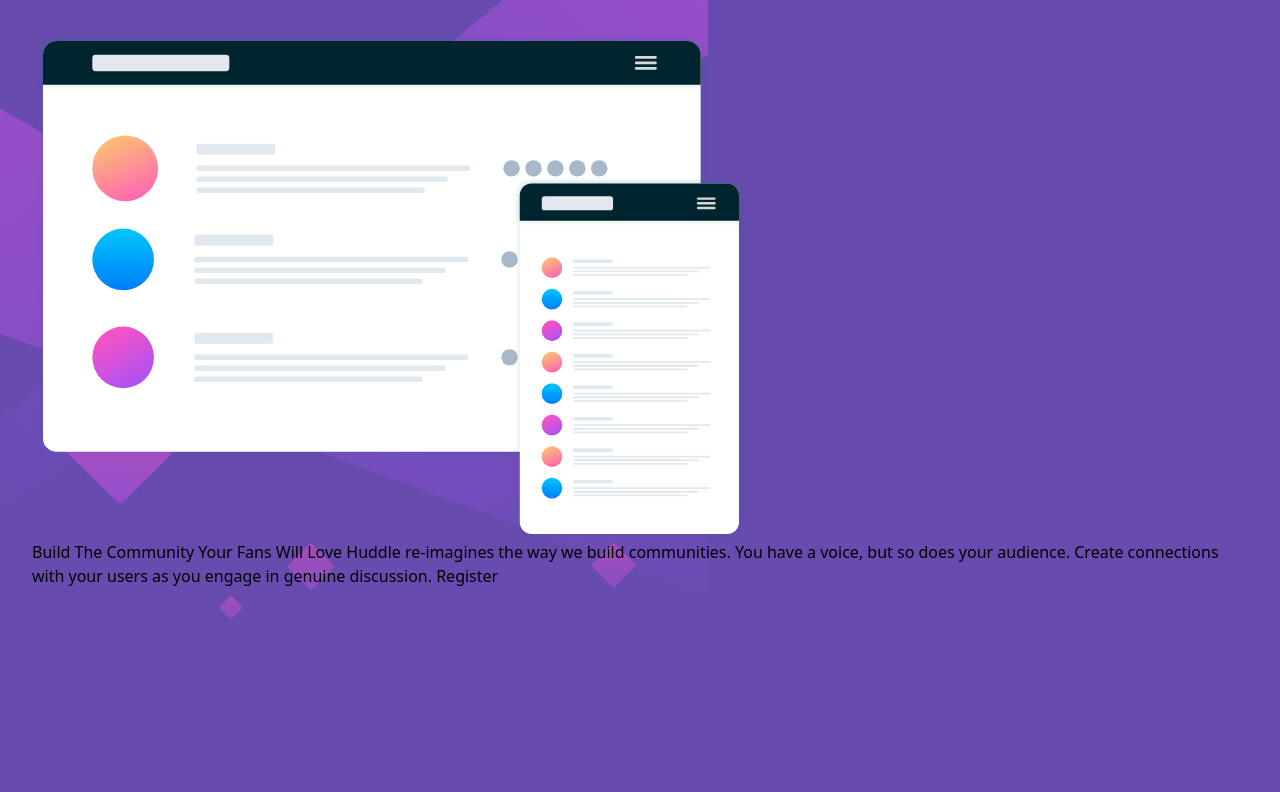
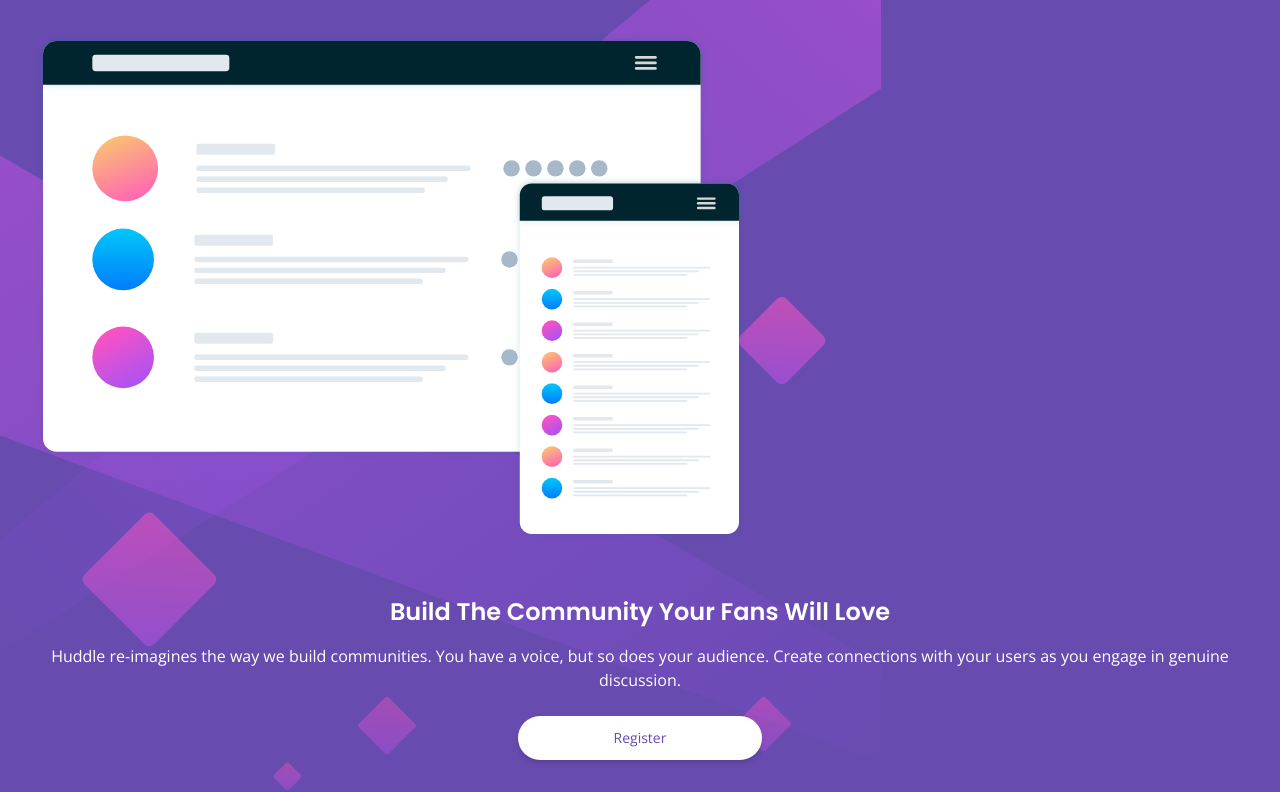
Before and after one commit to Abaljerind/huddle-landing-page, a website: page index.html in a window 1280 px wide. Shown: the part 84-876 px from the top of the page. Before the commit the page ends 800 px from the top, so only its background shows below. Drawn offline with nearby package versions, Linux system fonts and the light colour scheme; files that its build step writes are made by us from their sources.

Commit message:
done style for middle section

```diff
--- a/index.html
+++ b/index.html
@@ -56,13 +56,25 @@
         </div>
       </section>
 
-      <section class="middle"></section>
+      <section class="middle text-center mt-14">
+        <h1 class="font-poppins text-white text-2xl font-semibold">
+          Build The Community Your Fans Will Love
+        </h1>
+
+        <p class="font-openSans text-white text-base mt-4 px-1">
+          Huddle re-imagines the way we build communities. You have a voice, but
+          so does your audience. Create connections with your users as you
+          engage in genuine discussion.
+        </p>
+
+        <button
+          class="mt-6 bg-white text-violet font-openSans text-sm px-24 py-3 rounded-full shadow-md"
+        >
+          Register
+        </button>
+      </section>
 
       <section class="bottom"></section>
     </main>
-
-    Build The Community Your Fans Will Love Huddle re-imagines the way we build
-    communities. You have a voice, but so does your audience. Create connections
-    with your users as you engage in genuine discussion. Register
   </body>
 </html>
```
